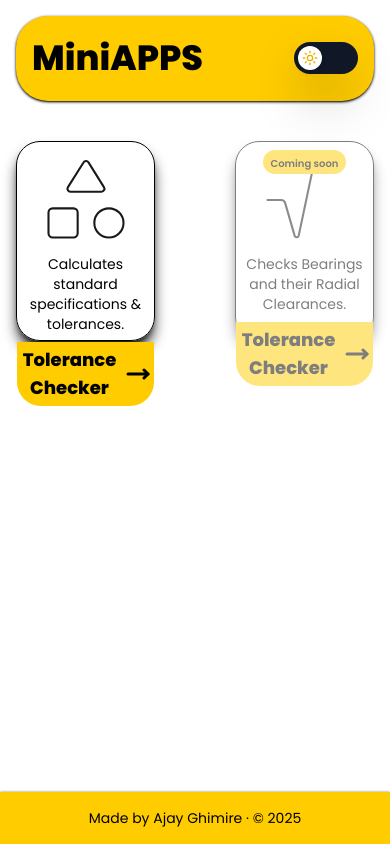
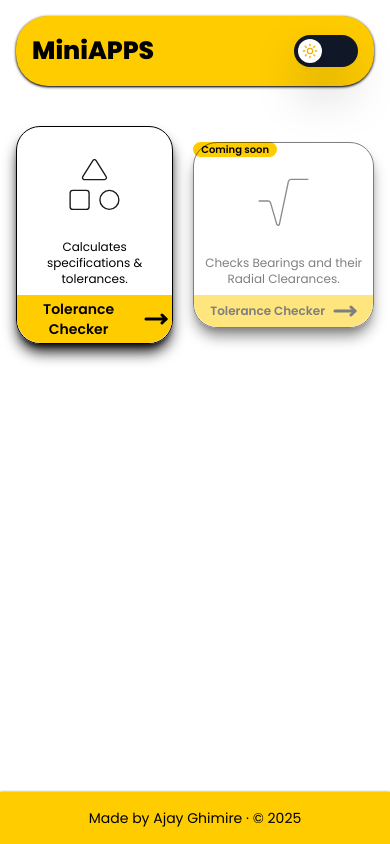
Before and after one commit to AjayGhimire1998/camcominiapps, a React (Vite) app: page / in a window 390 px wide. Built offline with nearby package versions, Linux system fonts and the light colour scheme.

Commit message:
new commit

```diff
--- a/src/layouts/Header.jsx
+++ b/src/layouts/Header.jsx
@@ -6,7 +6,10 @@ const Header = () => {
     <header className=" top-0 sticky w-full  bg-white dark:bg-[#191919] dark:text-white z-50 flex justify-center ">
       <div className="w-[1350px] flex justify-between items-center align-middle p-4 max-sm:p-4 m-6  max-sm:m-4 shadow-sm dark:shadow-amber-50 dark:bg-[#121212] bg-[#ffcc00] shadow-black rounded-4xl">
         <div>
-          <Link to="/" className="font-extrabold text-[35px] ">
+          <Link
+            to="/"
+            className="font-extrabold text-[35px] max-sm:text-[25px] "
+          >
             MiniAPPS
           </Link>
         </div>
--- a/src/pages/Home/Home.jsx
+++ b/src/pages/Home/Home.jsx
@@ -6,23 +6,24 @@ import { Link } from "react-router-dom";
 const Home = () => {
   const { darkMode } = useContext(DarkModeContext);
   return (
-    <main className="md:w-7xl mt-2 max-sm:flex max-sm:items-center max-smjustify-center px-8 max-sm:p-4 flex  gap-20">
+    <main className="md:w-7xl mt-2 max-sm:flex max-sm:items-center max-smjustify-center px-8 max-sm:p-4 flex  gap-5">
       <Link to="/tolerance-checker">
-        <div className=" h-[200px]  max-w-2xs cursor-pointer border hover:scale-102 shadow-lg shadow-black dark:shadow-white rounded-3xl flex flex-col justify-between align-middle items-center ">
+        <div className=" h-auto max-w-2xs cursor-pointer border hover:scale-102 shadow-lg shadow-black dark:shadow-white rounded-3xl flex flex-col justify-between align-middle items-center ">
           <div className="flex flex-col align-middle items-center p-2 gap-1">
             <Shapes
               size={100}
               strokeWidth="0.5px"
               color={darkMode ? "white" : `#191919`}
+              className="max-sm:w-[65px]"
             />
 
-            <p className="text-sm">
-              Calculates standard specifications & tolerances.
+            <p className="text-sm max-sm:text-xs ">
+              Calculates specifications & tolerances.
             </p>
           </div>
           <div className=" w-full bottom-0 flex flex-col  bg-[#ffcc00] rounded-b-3xl p-1 ">
-            <button className="flex items-center align-middle justify-center gap-2 dark:text-black cursor-pointer text-lg font-extrabold">
-              Tolerance Checker{" "}
+            <button className="flex items-center align-middle justify-center gap-2 dark:text-black cursor-pointer text-lg font-semibold max-sm:text-sm">
+              Tolerance Checker
               <span>
                 <MoveRight strokeWidth="3px" />
               </span>
@@ -32,24 +33,27 @@ const Home = () => {
       </Link>
 
       <Link to="/">
-        <div className=" h-[200px] max-w-2xs cursor-pointer border hover:scale-102 shadow-lg shadow-black dark:shadow-white rounded-3xl flex flex-col justify-between align-middle items-center opacity-50 ">
+        <div className=" absolute bg-[#ffcc00] rounded-4xl px-2 flex">
+          <span className="text-[10px] font-semibold dark:text-black">
+            Coming soon
+          </span>
+        </div>
+        <div className=" h-auto max-w-2xs  border hover:scale-102 shadow-lg shadow-black dark:shadow-white rounded-3xl flex flex-col justify-between align-middle items-center opacity-50 cursor-not-allowed">
           <div className="flex flex-col align-middle items-center p-2 gap-1">
-            <div className=" absolute bg-[#ffcc00] rounded-4xl px-2 ">
-              <span className="text-[10px] font-semibold">Coming soon</span>
-            </div>
             <Radical
               size={100}
               strokeWidth="0.5px"
               color={darkMode ? "white" : `#191919`}
+              className="max-sm:w-[65px]"
             />
 
-            <p className="text-sm">
+            <p className="text-sm max-sm:text-xs ">
               Checks Bearings and their Radial Clearances.
             </p>
           </div>
           <div className=" w-full bottom-0 flex flex-col  bg-[#ffcc00] rounded-b-3xl p-1 ">
-            <button className="flex items-center align-middle justify-center gap-2 dark:text-black cursor-pointer text-lg font-extrabold">
-              Tolerance Checker{" "}
+            <button className="flex items-center align-middle justify-center gap-2 dark:text-black cursor-pointer text-lg font-semibold max-sm:text-xs">
+              Tolerance Checker
               <span>
                 <MoveRight strokeWidth="3px" />
               </span>
```
